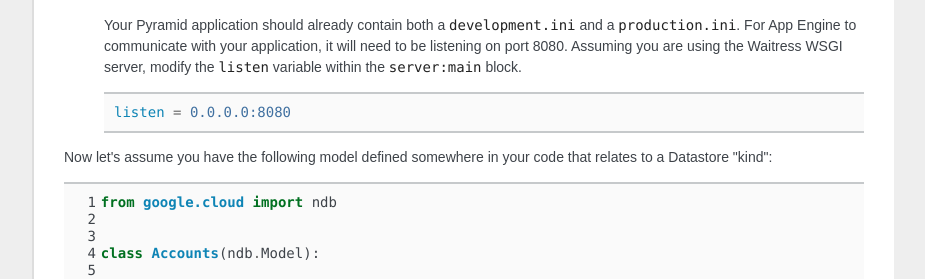
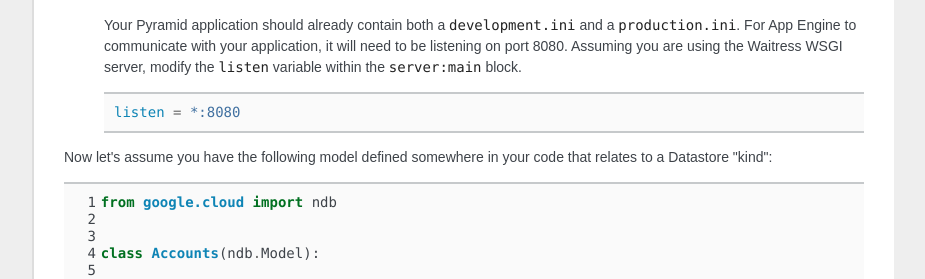
Before and after one commit to Pylons/pyramid_cookbook, a Sphinx documentation site: the page built from docs/deployment/gae_flex_datastore.rst, in a window 1280 px wide and 900 px high, scrolled down 2239 px. Shown: the part 156-435 px from the top of the window, without its empty margins (198-1123 px from the left). Built offline with Sphinx 7.4.7, drawn with Linux system fonts in a browser that asks for light colours; some web fonts are replaced.

Commit message:
Change listen address in appengine doc to stay consistent with cookiecutter

```diff
--- a/docs/deployment/gae_flex_datastore.rst
+++ b/docs/deployment/gae_flex_datastore.rst
@@ -139,7 +139,7 @@ Create the files with content as follows.
 
     .. code-block:: ini
 
-        listen = 0.0.0.0:8080
+        listen = *:8080
 
 
 Now let's assume you have the following model defined somewhere in your code that relates to a Datastore "kind":
```
